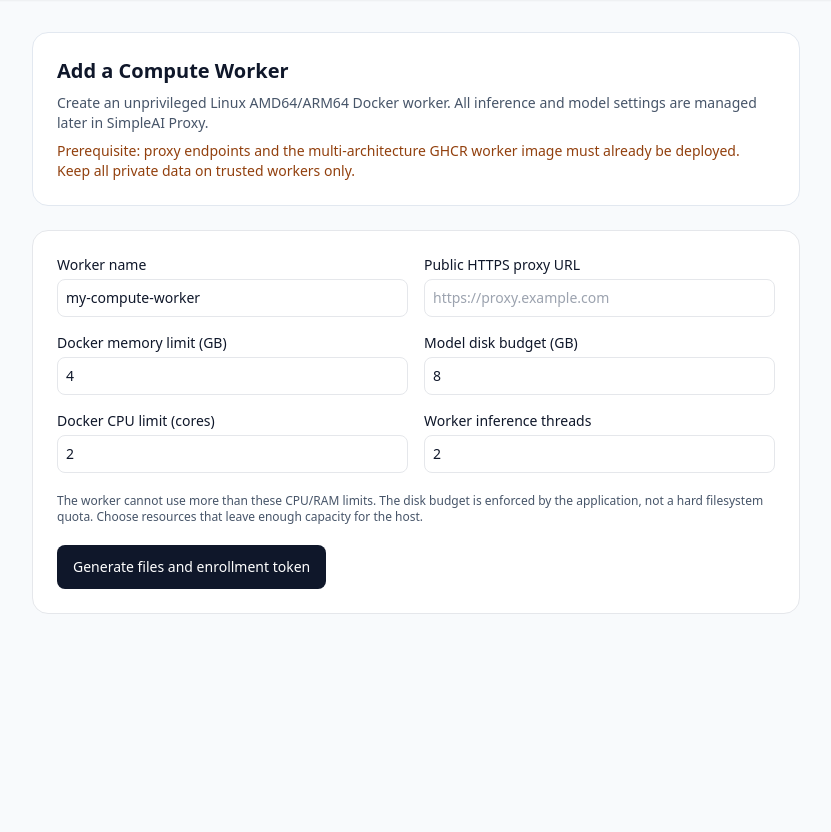
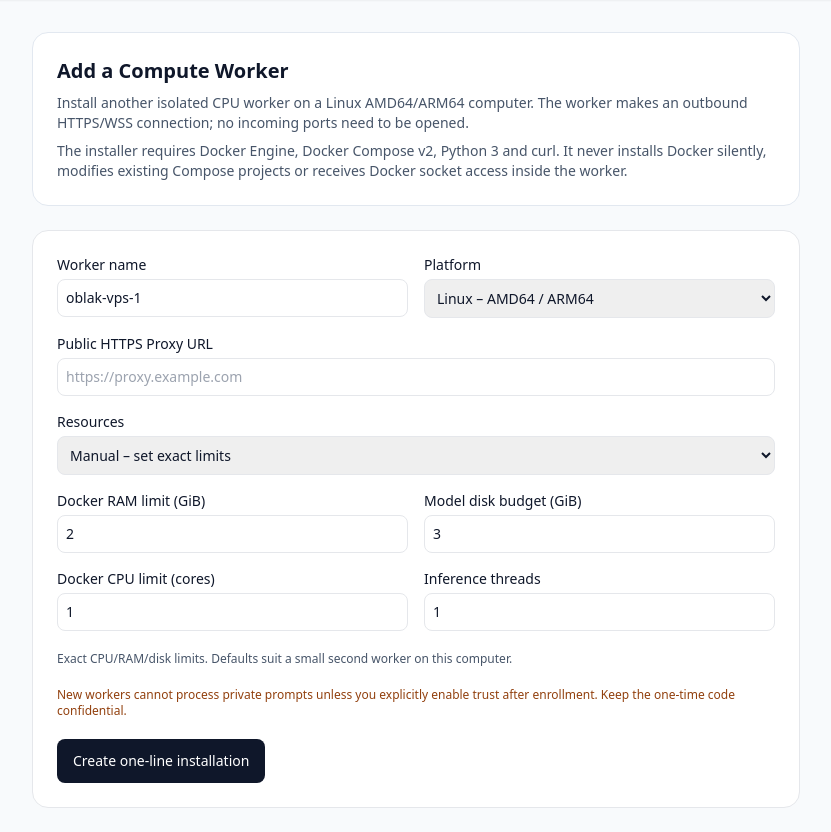
Before and after one commit to LukaCek/simple-AIproxy, a Python web app: template templates/compute_setup.html in a window 1280 px wide. Shown: the part 130-962 px from the top of the page, without its empty margins (224-1055 px from the left). Before the commit the page ends 744 px from the top, so only its background shows below. Run offline with Jinja, Linux system fonts and the light colour scheme; the template is opened without the code that fills it, so the values that code supplies are empty; some libraries are stand-ins or nearby versions.

Commit message:
feat(ui): Linux one-line install with interactive setup code, manual/auto profiles and auto proxy URL

```diff
--- a/templates/compute_setup.html
+++ b/templates/compute_setup.html
@@ -3,63 +3,91 @@
 <section class="mx-auto max-w-3xl space-y-6">
   <div class="rounded-2xl border border-slate-200 bg-white p-6">
     <h2 class="text-xl font-semibold">Add a Compute Worker</h2>
-    <p class="mt-2 text-sm text-slate-600">Create an unprivileged Linux AMD64/ARM64 Docker worker. All inference and model settings are managed later in SimpleAI Proxy.</p>
-    <p class="mt-2 text-sm text-amber-800">Prerequisite: proxy endpoints and the multi-architecture GHCR worker image must already be deployed. Keep all private data on trusted workers only.</p>
+    <p class="mt-2 text-sm text-slate-600">Install another isolated CPU worker on a Linux AMD64/ARM64 computer. The worker makes an outbound HTTPS/WSS connection; no incoming ports need to be opened.</p>
+    <p class="mt-2 text-sm text-slate-600">The installer requires Docker Engine, Docker Compose v2, Python 3 and curl. It never installs Docker silently, modifies existing Compose projects or receives Docker socket access inside the worker.</p>
   </div>
+
   <form id="setup" class="rounded-2xl border bg-white p-6 space-y-5">
     <div class="grid gap-4 md:grid-cols-2">
       <label class="text-sm font-medium">Worker name
-        <input id="name" required pattern="[A-Za-z0-9][A-Za-z0-9_-]{0,63}" value="my-compute-worker" class="mt-1 block w-full rounded-lg border p-2">
+        <input id="name" required pattern="[A-Za-z0-9][A-Za-z0-9_-]{0,63}" value="oblak-vps-1" class="mt-1 block w-full rounded-lg border p-2">
       </label>
-      <label class="text-sm font-medium">Public HTTPS proxy URL
+      <label class="text-sm font-medium">Platform
+        <select id="platform" class="mt-1 block w-full rounded-lg border p-2">
+          <option value="linux">Linux – AMD64 / ARM64</option>
+          <option value="windows" disabled>Windows – later</option>
+          <option value="mac" disabled>macOS – later</option>
+        </select>
+      </label>
+      <label class="text-sm font-medium md:col-span-2">Public HTTPS Proxy URL
         <input id="url" required type="url" placeholder="https://proxy.example.com" class="mt-1 block w-full rounded-lg border p-2">
       </label>
-      <label class="text-sm font-medium">Docker memory limit (GB)
-        <input id="memory" required type="number" min="2" max="256" step="1" value="4" class="mt-1 block w-full rounded-lg border p-2">
+      <label class="text-sm font-medium md:col-span-2">Resources
+        <select id="profile" class="mt-1 block w-full rounded-lg border p-2">
+          <option value="manual" selected>Manual – set exact limits</option>
+          <option value="auto_shared">Auto – shared computer (leave room for other apps)</option>
+          <option value="auto_max">Auto – maximum safe performance</option>
+        </select>
       </label>
-      <label class="text-sm font-medium">Model disk budget (GB)
-        <input id="disk" required type="number" min="2" max="2048" step="1" value="8" class="mt-1 block w-full rounded-lg border p-2">
-      </label>
-      <label class="text-sm font-medium">Docker CPU limit (cores)
-        <input id="cpus" required type="number" min="0.5" max="128" step="0.5" value="2" class="mt-1 block w-full rounded-lg border p-2">
-      </label>
-      <label class="text-sm font-medium">Worker inference threads
-        <input id="threads" required type="number" min="1" max="128" step="1" value="2" class="mt-1 block w-full rounded-lg border p-2">
-      </label>
+      <div id="manual-fields" class="contents">
+        <label class="text-sm font-medium">Docker RAM limit (GiB)
+          <input id="memory" required type="number" min="2" max="256" step="1" value="2" class="mt-1 block w-full rounded-lg border p-2">
+        </label>
+        <label class="text-sm font-medium">Model disk budget (GiB)
+          <input id="disk" required type="number" min="2" max="2048" step="1" value="3" class="mt-1 block w-full rounded-lg border p-2">
+        </label>
+        <label class="text-sm font-medium">Docker CPU limit (cores)
+          <input id="cpus" required type="number" min="0.5" max="128" step="0.5" value="1" class="mt-1 block w-full rounded-lg border p-2">
+        </label>
+        <label class="text-sm font-medium">Inference threads
+          <input id="threads" required type="number" min="1" max="128" step="1" value="1" class="mt-1 block w-full rounded-lg border p-2">
+        </label>
+      </div>
     </div>
-    <p class="text-xs text-slate-600">The worker cannot use more than these CPU/RAM limits. The disk budget is enforced by the application, not a hard filesystem quota. Choose resources that leave enough capacity for the host.</p>
+    <p id="profile-hint" class="text-xs text-slate-600">These low defaults are suitable for testing a second worker on your existing computer. Model storage is an application-level budget, not an operating-system disk quota.</p>
+    <p class="text-xs text-amber-800">New workers cannot process private prompts unless you explicitly enable trust after enrollment. Keep the one-time code confidential.</p>
     <div id="status" role="status" aria-live="polite" class="hidden rounded-lg bg-slate-100 p-3 text-sm"></div>
-    <button id="generate" class="rounded-lg bg-slate-900 px-4 py-3 text-sm font-medium text-white" type="submit">Generate files and enrollment token</button>
+    <button id="generate" class="rounded-lg bg-slate-900 px-4 py-3 text-sm font-medium text-white" type="submit">Create one-line installation</button>
   </form>
+
   <div id="result" class="hidden rounded-2xl border bg-white p-6 space-y-4">
-    <h3 class="font-semibold">Your worker installation</h3>
-    <p class="text-sm">The one-time enrollment token expires at <strong id="expires"></strong>. Both files must be saved in the same folder on the Docker host.</p>
-    <div class="flex flex-wrap gap-3">
-      <button id="download-compose" type="button" class="rounded-lg border px-4 py-2 text-sm">Download docker-compose.yml</button>
-      <button id="download-env" type="button" class="rounded-lg border px-4 py-2 text-sm">Download .env (secret)</button>
+    <h3 class="font-semibold">Install on the worker computer</h3>
+    <p class="text-sm">The setup code expires at <strong id="expires"></strong>. Open an interactive terminal on the computer where you want the worker.</p>
+    <p class="font-medium text-sm">1. Copy and run this one-line command:</p>
+    <div class="flex gap-2 items-start">
+      <pre class="min-w-0 flex-1 overflow-x-auto rounded-xl bg-slate-900 p-4 text-xs text-white"><code id="command"></code></pre>
+      <button id="copy-command" type="button" class="rounded-lg border px-3 py-2 text-xs">Copy</button>
     </div>
-    <p class="text-sm text-amber-800">The .env contains a temporary credential. Never publish it. Delete the token from .env after successful enrollment; the worker saves its identity in a private volume.</p>
-    <p class="font-medium text-sm">Run in the folder containing both files:</p>
-    <pre class="overflow-x-auto rounded-xl bg-slate-900 p-4 text-sm text-white"><code>chmod 600 .env
-docker compose config --quiet
-docker compose pull
-docker compose up -d
-docker compose logs --tail=50 compute-worker</code></pre>
-    <p class="text-sm text-slate-600">Then check the <a href="/admin/compute-nodes" class="underline">Compute Nodes dashboard</a>. Do not grant access to private prompts unless you trust the computer's operator.</p>
+    <p class="text-sm">2. When prompted, paste this one-time setup code. It is intentionally <strong>not included in the command</strong> or your shell history:</p>
+    <div class="flex gap-2 items-start">
+      <pre class="min-w-0 flex-1 overflow-x-auto rounded-xl bg-slate-100 p-4 text-xs"><code id="code"></code></pre>
+      <button id="copy-code" type="button" class="rounded-lg border px-3 py-2 text-xs">Copy code</button>
+    </div>
+    <p class="text-xs text-slate-600">For the isolated home test, run this on the same Linux machine where <code>simpleai-home-test</code> is already running. The installer uses its local CA/network and builds a separate worker project. For real VPS deployments, use the public HTTPS address.</p>
+    <p class="text-sm">3. Once completed, open <a href="/admin/compute-nodes" class="underline">Compute Nodes</a>, verify the new name appears independently, then test a harmless public prompt.</p>
+    <details class="rounded-lg border p-3 text-sm">
+      <summary class="cursor-pointer font-medium">Alternative: download Compose files manually</summary>
+      <p class="mt-2 text-xs text-slate-600">Works for manual resource settings only. Keep the enrollment file private and remove its token after registration.</p>
+      <div class="mt-2 flex flex-wrap gap-2">
+        <button id="download-compose" type="button" class="rounded-lg border px-3 py-2 text-xs">docker-compose.yml</button>
+        <button id="download-env" type="button" class="rounded-lg border px-3 py-2 text-xs">.env (secret)</button>
+      </div>
+    </details>
   </div>
 </section>
 <script>
 (() => {
-  const $ = (id) => document.getElementById(id);
+  const $ = id => document.getElementById(id);
   const status = $("status");
   let files = null;
-  if (location.protocol === "https:") $("url").value = location.origin;
+  const staging = {{ local_test_mode | tojson }};
+  const configuredURL = {{ default_worker_url | tojson }};
+  $("url").value = configuredURL || (location.protocol === "https:" ? location.origin : "");
   function notice(message) {
     status.classList.remove("hidden");
     status.textContent = message;
   }
   function save(name, content) {
-    if (!files) return;
     const url = URL.createObjectURL(new Blob([content], {type:"text/plain;charset=utf-8"}));
     const link = document.createElement("a");
     link.href = url;
@@ -69,36 +97,67 @@ docker compose logs --tail=50 compute-worker</code></pre>
     link.remove();
     setTimeout(() => URL.revokeObjectURL(url), 1000);
   }
-  $("setup").addEventListener("submit", async (event) => {
+  function syncProfile() {
+    const manual = $("profile").value === "manual";
+    for(const id of ["memory","disk","cpus","threads"]) {
+      $(id).disabled = !manual;
+    }
+    $("manual-fields").style.opacity = manual ? "1" : "0.45";
+    $("profile-hint").textContent = manual ?
+      "Exact CPU/RAM/disk limits. Defaults suit a small second worker on this computer." :
+      "Resources will be measured on the target Linux host by the installer, not guessed by the proxy.";
+  }
+  $("profile").addEventListener("change", syncProfile);
+  syncProfile();
+  $("setup").addEventListener("submit", async event => {
     event.preventDefault();
-    const button = $("generate");
-    button.disabled = true;
-    notice("Generating enrollment files...");
+    $("generate").disabled = true;
+    notice("Preparing a short-lived, one-time setup code...");
     try {
       const payload = {
-        name: $("name").value.trim(), proxy_url: $("url").value.trim(),
-        memory_gb: Number($("memory").value), disk_gb: Number($("disk").value),
-        cpus: Number($("cpus").value), threads: Number($("threads").value)
+        name: $("name").value.trim(),
+        proxy_url: $("url").value.trim(),
+        profile: $("profile").value,
+        memory_gb: Number($("memory").value),
+        disk_gb: Number($("disk").value),
+        cpus: Number($("cpus").value),
+        threads: Number($("threads").value)
       };
       const response = await fetch("/admin/api/compute/setup", {
-        method: "POST", credentials: "same-origin", cache: "no-store",
-        headers: {"Content-Type": "application/json", "X-SimpleAI-Admin-Action": "1"},
-        body: JSON.stringify(payload)
+        method:"POST", credentials:"same-origin", cache:"no-store",
+        headers:{"Content-Type":"application/json","X-SimpleAI-Admin-Action":"1"},
+        body:JSON.stringify(payload)
       });
       const data = await response.json();
-      if (!response.ok) throw new Error(data.detail || "Could not generate setup");
-      files = {compose: data.compose, env: data.env};
-      $("expires").textContent = new Date(data.expires_at * 1000).toLocaleTimeString();
+      if(!response.ok) throw new Error(data.detail || "Could not create installer");
+      files = {compose:data.compose,env:data.env,token:data.install_code};
+      const sourceOrigin = location.origin;
+      if(!sourceOrigin.startsWith("https://") && !(staging && sourceOrigin === "http://127.0.0.1:18180") &&
+         !(staging && sourceOrigin === "http://localhost:18180"))
+        throw new Error("Open this page via the public HTTPS proxy first.");
+      const quote = value => "'" + value.replaceAll("'", "'\\''") + "'";
+      $("command").textContent =
+        "curl -fsSL " + quote(sourceOrigin + "/compute/install.sh") +
+        " | bash -s -- " + quote(sourceOrigin);
+      $("code").textContent = data.install_code;
+      $("expires").textContent = new Date(data.expires_at*1000).toLocaleString();
       $("result").classList.remove("hidden");
-      notice("Files generated. Download both before the token expires.");
-    } catch (err) {
-      notice(err.message || "Setup failed");
-    } finally {
-      button.disabled = false;
-    }
+      $("download-compose").disabled = payload.profile !== "manual";
+      $("download-env").disabled = payload.profile !== "manual";
+      notice("Installer ready. Copy the command and enter the code when asked.");
+    } catch(error) { notice(error.message || "Setup failed"); }
+    finally { $("generate").disabled = false; }
   });
-  $("download-compose").addEventListener("click", () => save("docker-compose.yml", files?.compose || ""));
-  $("download-env").addEventListener("click", () => save(".env", files?.env || ""));
+  $("copy-command").addEventListener("click", async () => {
+    try { await navigator.clipboard.writeText($("command").textContent); notice("Command copied."); }
+    catch (_) { notice("Copy blocked by browser. Select the command manually."); }
+  });
+  $("copy-code").addEventListener("click", async () => {
+    try { await navigator.clipboard.writeText($("code").textContent); notice("One-time setup code copied."); }
+    catch (_) { notice("Copy blocked by browser. Select the code manually."); }
+  });
+  $("download-compose").addEventListener("click", () => files && save("docker-compose.yml",files.compose));
+  $("download-env").addEventListener("click", () => files && save(".env",files.env));
 })();
 </script>
 {% endblock %}
```
